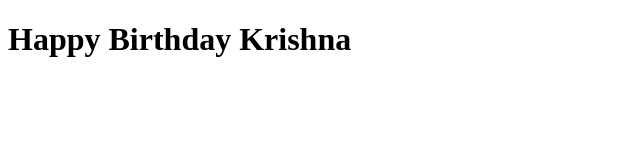
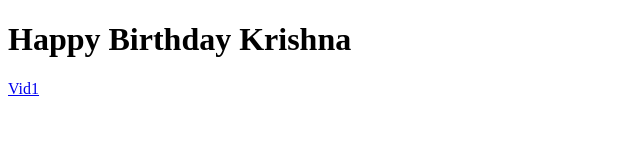
Before and after one commit to SriHarshaSabbineni/webt, a plain HTML site: page index.html in a window 1280 px wide. Shown: the full height of the page, 0-640 px from the left. Drawn offline with Linux system fonts and the light colour scheme.

Commit message:
added vid link

```diff
--- a/index.html
+++ b/index.html
@@ -2,5 +2,6 @@
 <html>
   <body>
     <h1> Happy Birthday Krishna </h1>
+    <a href="https://youtu.be/VBd4QmkXcUw"> Vid1 </a>
   </body>
 </html>
```
